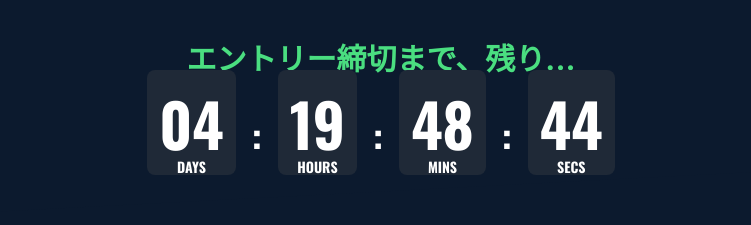
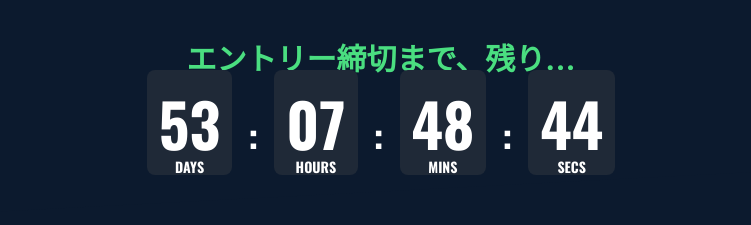
Before and after one commit to h2p7/matsuo_futsal_game, a plain HTML site: page index.html in a window 1280 px wide. Shown: the part 807-1032 px from the top of the page, without its empty margins (259-1010 px from the left). Drawn offline with nearby package versions, Linux system fonts and the light colour scheme.

Commit message:
Update index.html

```diff
--- a/index.html
+++ b/index.html
@@ -225,7 +225,7 @@
 
     <script>
         // カウントダウンタイマー
-        const countDownDate = new Date("Aug 31, 2025 21:00:00").getTime();
+        const countDownDate = new Date("Oct 19, 2025 09:00:00").getTime();
         const countdownFunction = setInterval(function() {
             const now = new Date().getTime();
             const distance = countDownDate - now;
```
